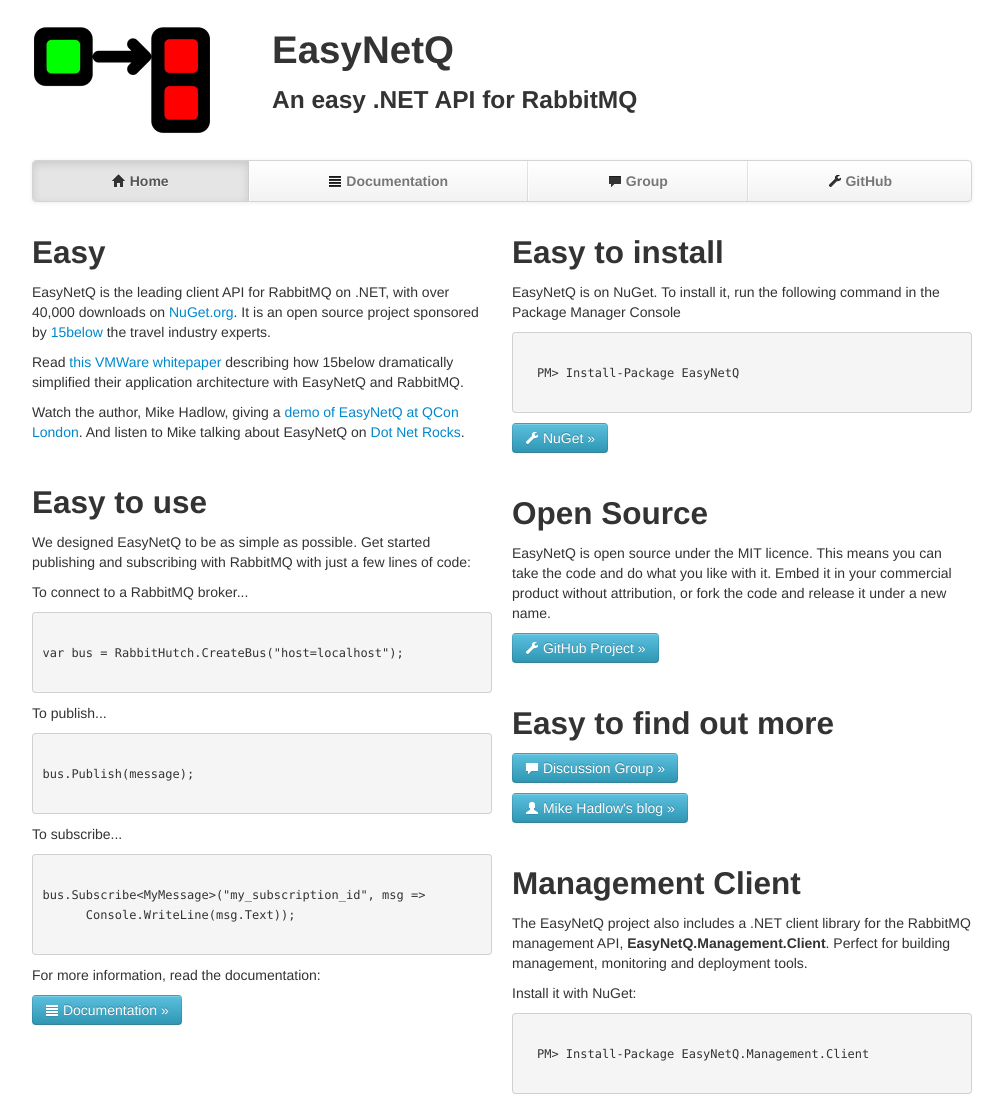
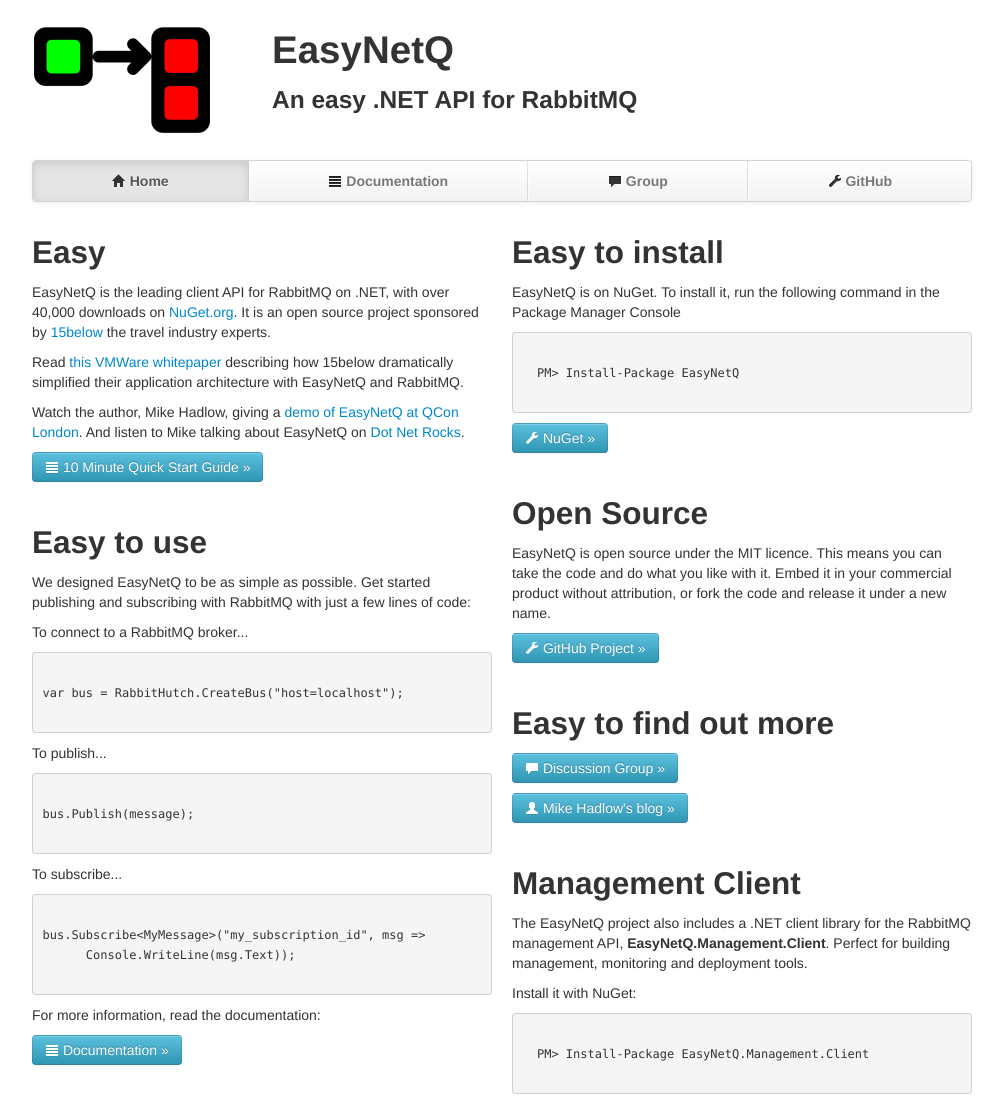
Before and after one commit to EasyNetQ/EasyNetQ, a plain HTML site: page index.html in a window 1280 px wide. Shown: the top 1097 px of the page, without its empty margins (138-1141 px from the left). Drawn offline with nearby package versions, Linux system fonts and the light colour scheme.

Commit message:
Update index.html

```diff
--- a/index.html
+++ b/index.html
@@ -93,6 +93,8 @@
             Watch the author, Mike Hadlow, giving a  <a href="http://www.infoq.com/presentations/RabbitMQ-NET-EasyNetQ">demo of EasyNetQ at QCon London</a>.
             And listen to Mike talking about EasyNetQ on <a href="http://www.dotnetrocks.com/default.aspx?ShowNum=848">Dot Net Rocks</a>.
           </p>
+
+          <p><a class="btn btn-info" href="https://github.com/mikehadlow/EasyNetQ/wiki/Quick-Start"><i class="icon-align-justify icon-white"></i> 10 Minute Quick Start Guide &raquo;</a></p>
 
           <p>&nbsp;</p>
 
```
